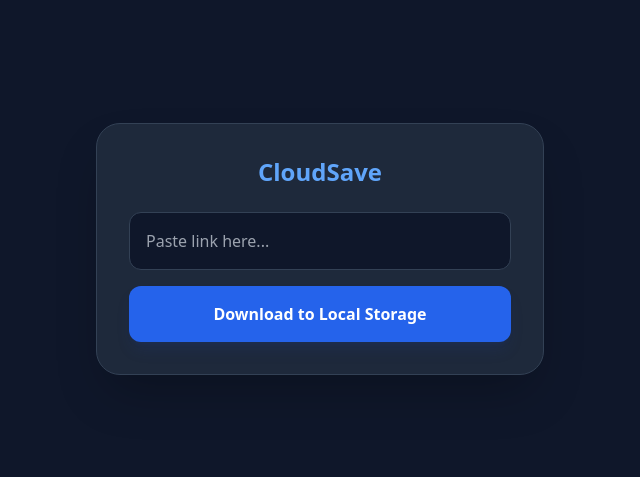
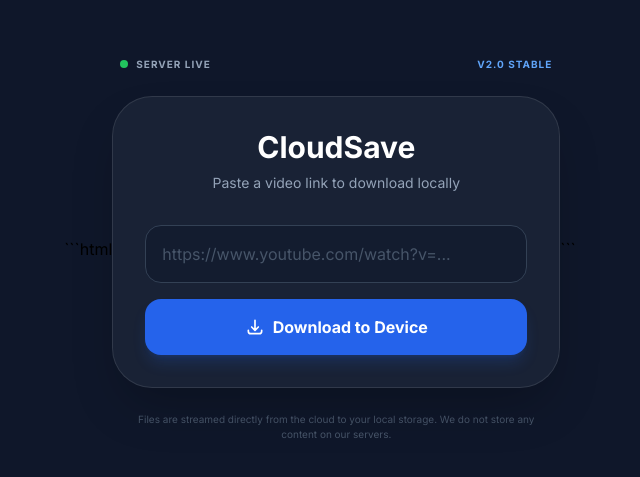
Before and after one commit to wowstudio26-lang/my-video-downloader, a website: page index.html in a window 1280 px wide. Shown: the part 151-628 px from the top of the page, without its empty margins (320-960 px from the left). Drawn offline with nearby package versions, Linux system fonts and the light colour scheme.

Commit message:
Update title and improve download UI in index.html

````diff
--- a/index.html
+++ b/index.html
@@ -1,38 +1,103 @@
+```html
 <!DOCTYPE html>
 <html lang="en">
 <head>
     <meta charset="UTF-8">
     <meta name="viewport" content="width=device-width, initial-scale=1.0">
-    <title>CloudSave | Online Downloader</title>
+    <title>CloudSave | Mobile Video Downloader</title>
     <script src="https://cdn.tailwindcss.com"></script>
+    <link href="https://fonts.googleapis.com/css2?family=Inter:wght@400;600;700&display=swap" rel="stylesheet">
+    <style>
+        body { font-family: 'Inter', sans-serif; background: #0f172a; }
+        .glass { background: rgba(30, 41, 59, 0.7); backdrop-filter: blur(10px); border: 1px solid rgba(255, 255, 255, 0.1); }
+        @keyframes pulse-soft { 0%, 100% { opacity: 1; } 50% { opacity: 0.5; } }
+        .loading-pulse { animation: pulse-soft 2s infinite; }
+    </style>
 </head>
-<body class="bg-slate-900 text-white min-h-screen flex items-center justify-center p-6">
-    <div class="w-full max-w-md bg-slate-800 p-8 rounded-3xl shadow-2xl border border-slate-700">
-        <h1 class="text-2xl font-bold text-center mb-6 text-blue-400">CloudSave</h1>
-        <input id="urlInput" type="text" placeholder="Paste link here..."
-            class="w-full p-4 rounded-xl bg-slate-900 border border-slate-700 mb-4 outline-none focus:border-blue-500 transition-all text-white">
-        <button onclick="downloadVideo()" id="btn" class="w-full bg-blue-600 hover:bg-blue-500 py-4 rounded-xl font-bold transition-all shadow-lg shadow-blue-900/20">
-            Download to Local Storage
-        </button>
-        <p id="status" class="mt-4 text-center text-xs text-slate-500 hidden italic">Connecting to cloud engine...</p>
+<body class="min-h-screen flex items-center justify-center p-4">
+
+    <div class="w-full max-w-md">
+        <div class="flex items-center justify-between mb-6 px-2">
+            <div class="flex items-center gap-2">
+                <div class="w-2 h-2 bg-green-500 rounded-full"></div>
+                <span class="text-[10px] font-bold text-slate-400 uppercase tracking-widest">Server Live</span>
+            </div>
+            <span class="text-[10px] font-bold text-blue-400 uppercase tracking-widest">v2.0 Stable</span>
+        </div>
+
+        <div class="glass rounded-[2.5rem] p-8 shadow-2xl">
+            <div class="text-center mb-8">
+                <h1 class="text-3xl font-bold text-white mb-2">CloudSave</h1>
+                <p class="text-slate-400 text-sm">Paste a video link to download locally</p>
+            </div>
+
+            <div class="space-y-4">
+                <div class="relative">
+                    <input id="urlInput" type="text"
+                        class="w-full bg-slate-900/50 border border-slate-700 rounded-2xl p-4 text-white placeholder:text-slate-600 focus:ring-2 focus:ring-blue-500 transition-all outline-none"
+                        placeholder="https://www.youtube.com/watch?v=...">
+                </div>
+
+                <button onclick="downloadVideo()" id="btn"
+                    class="w-full bg-blue-600 hover:bg-blue-500 text-white font-bold py-4 rounded-2xl transition-all flex items-center justify-center gap-2 shadow-lg shadow-blue-600/20 active:scale-95">
+                    <svg xmlns="http://www.w3.org/2000/svg" class="h-5 w-5" fill="none" viewBox="0 0 24 24" stroke="currentColor">
+                        <path stroke-linecap="round" stroke-linejoin="round" stroke-width="2" d="M4 16v1a3 3 0 003 3h10a3 3 0 003-3v-1m-4-4l-4 4m0 0l-4-4m4 4V4" />
+                    </svg>
+                    <span>Download to Device</span>
+                </button>
+            </div>
+
+            <div id="statusArea" class="mt-8 hidden">
+                <div class="flex flex-col items-center gap-3">
+                    <div class="w-full bg-slate-700 h-1.5 rounded-full overflow-hidden">
+                        <div class="bg-blue-500 h-full w-1/3 animate-[shimmer_2s_infinite] transition-all" style="width: 60%"></div>
+                    </div>
+                    <p class="text-xs text-blue-400 font-medium loading-pulse">Cloud Engine Processing...</p>
+                    <p class="text-[10px] text-slate-500 text-center">Initial request may take 50s on first use.</p>
+                </div>
+            </div>
+        </div>
+
+        <p class="text-center mt-6 text-slate-600 text-[10px] px-6">
+            Files are streamed directly from the cloud to your local storage. We do not store any content on our servers.
+        </p>
     </div>
+
     <script>
-        const BACKEND_URL = "https://your-app-name.onrender.com";
+        // THIS IS YOUR LIVE BACKEND URL
+        const BACKEND_URL = "https://my-video-downloader-3vxh.onrender.com";
+
         function downloadVideo() {
             const url = document.getElementById('urlInput').value.trim();
-            const status = document.getElementById('status');
+            const statusArea = document.getElementById('statusArea');
             const btn = document.getElementById('btn');
-            if (!url) return alert("Please paste a URL");
-            status.classList.remove('hidden');
+
+            if (!url) {
+                alert("Please paste a valid video link first!");
+                return;
+            }
+
+            // UI Feedback
+            statusArea.classList.remove('hidden');
             btn.disabled = true;
-            btn.style.opacity = "0.5";
+            btn.classList.add('opacity-50', 'cursor-not-allowed');
+            btn.querySelector('span').innerText = "Processing...";
+
+            // Redirect to the download stream
+            // The browser will automatically handle the file saving
             window.location.href = `${BACKEND_URL}/api/download?url=${encodeURIComponent(url)}`;
+
+            // Keep the status visible for a while to guide the user
             setTimeout(() => {
-                status.classList.add('hidden');
                 btn.disabled = false;
-                btn.style.opacity = "1";
-            }, 10000);
+                btn.classList.remove('opacity-50', 'cursor-not-allowed');
+                btn.querySelector('span').innerText = "Download to Device";
+                statusArea.classList.add('hidden');
+            }, 15000);
         }
     </script>
 </body>
 </html>
+
+
+```
````
